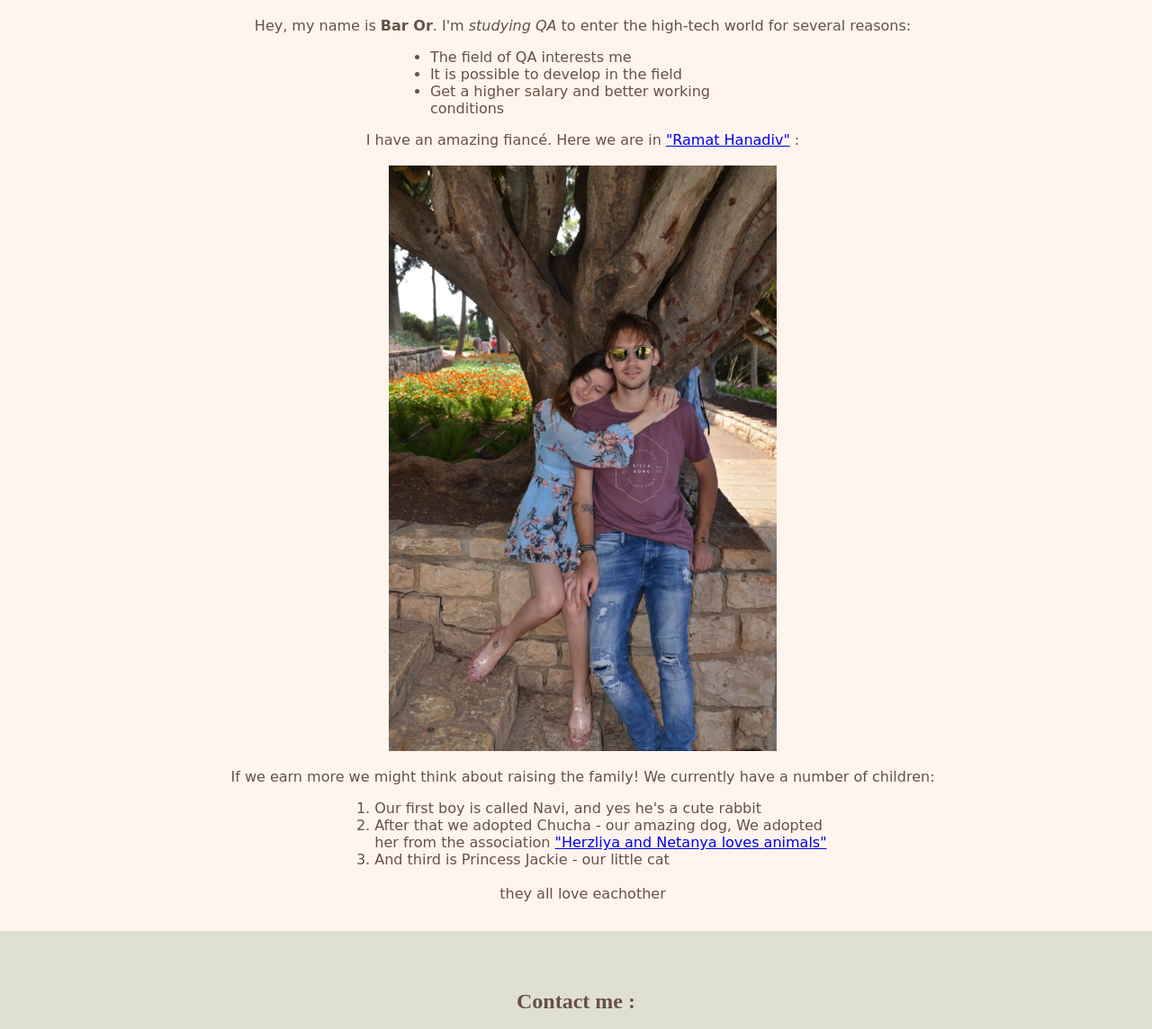
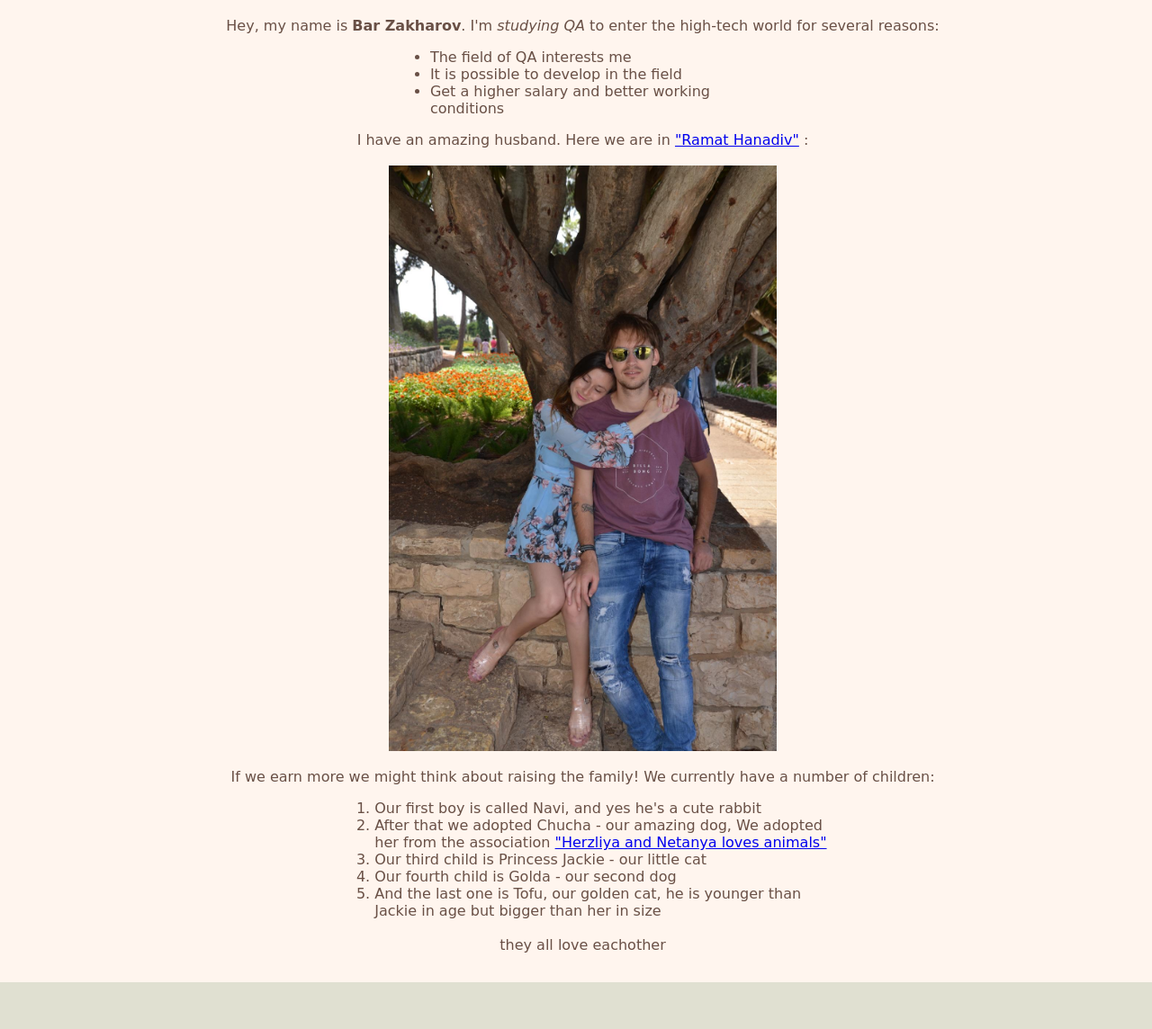
Before and after one commit to baror3/bar-s-site, a plain HTML site: page index.html in a window 1280 px wide. Shown: the part 107-1251 px from the top of the page at 90% size. Drawn offline with Linux system fonts and the light colour scheme.

Commit message:
Update index.html
עדכון

```diff
--- a/index.html
+++ b/index.html
@@ -12,14 +12,14 @@
   </div>
   <div class="main">
   <h1>Welcome to my first website</h1>
-  <p>Hey, my name is <b>Bar Or</b>. I'm <i>studying QA</i> to enter the high-tech world for several reasons:
+  <p>Hey, my name is <b>Bar Zakharov</b>. I'm <i>studying QA</i> to enter the high-tech world for several reasons:
    <ul>
     <li>The field of QA interests me</li>
 	<li>It is possible to develop in the field</li>
 	<li>Get a higher salary and better working conditions</li>
    </ul>
    </p>
-   <p>I have an amazing fiancé. Here we are in <a href="https://www.ramat-hanadiv.org.il/" target="_blank">"Ramat Hanadiv"</a> :<br><br>
+   <p>I have an amazing husband. Here we are in <a href="https://www.ramat-hanadiv.org.il/" target="_blank">"Ramat Hanadiv"</a> :<br><br>
    <img src="images/us.jpg"><br><br>
    If we earn more we might think about raising the family!
    We currently have a number of children:
@@ -29,7 +29,9 @@
    <a href="https://herzelialovesanimals.org/?gclid=Cj0KCQiAzsz-BRCCARIsANotFgM5iqkq0ZOYqevBvT5JL6L6ehmlk49sJmOy7Uwf1P0FmxgZQa5wkzsaAuhjEALw_wcB"
    target="_blank">
    "Herzliya and Netanya loves animals"</a></li>
-   <li>And third is Princess Jackie - our little cat</li>
+   <li>Our third child is Princess Jackie - our little cat</li>
+   <li>Our fourth child is Golda - our second dog</li>
+   <li>And the last one is Tofu, our golden cat, he is younger than Jackie in age but bigger than her in size</li>
    </ol><br>
    they all love eachother<br>
   </p>
```
